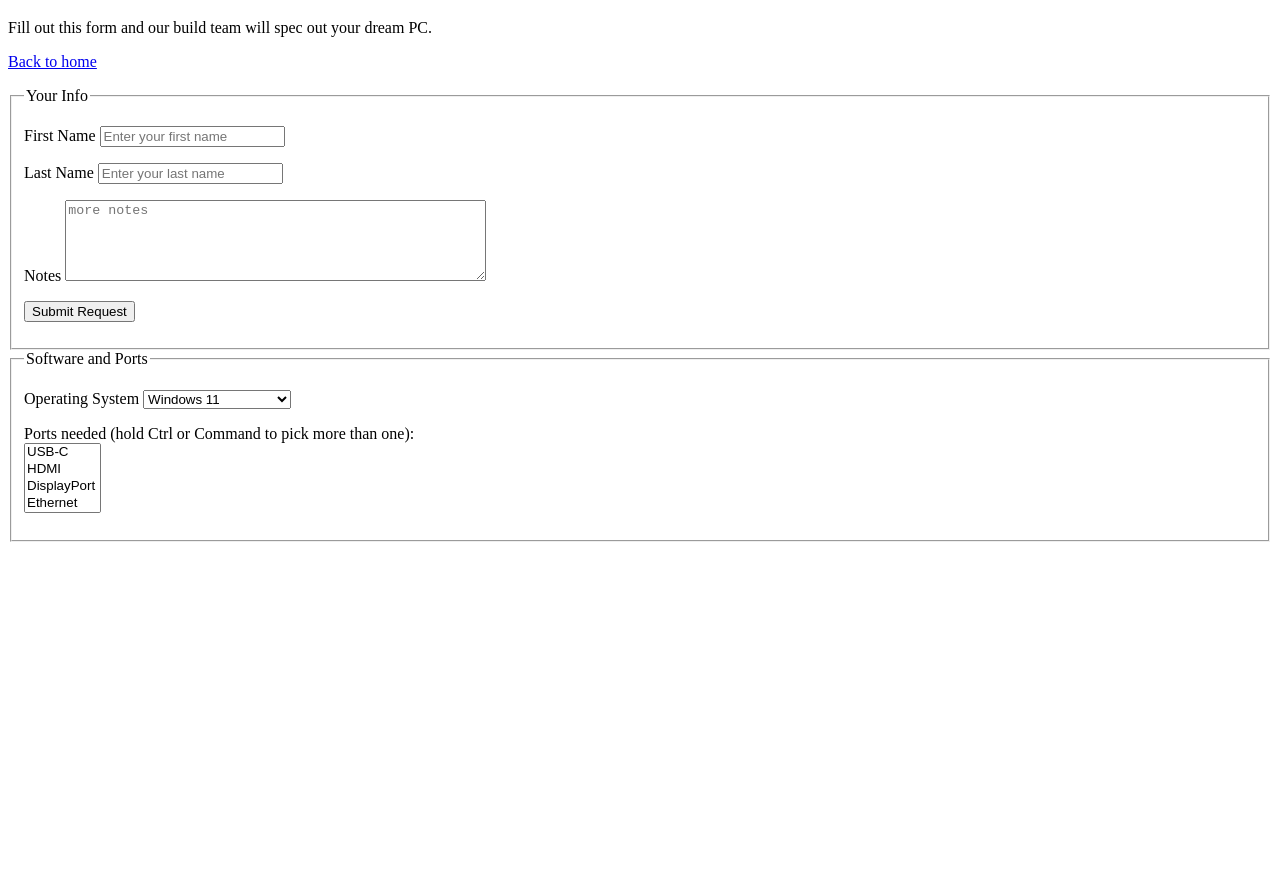
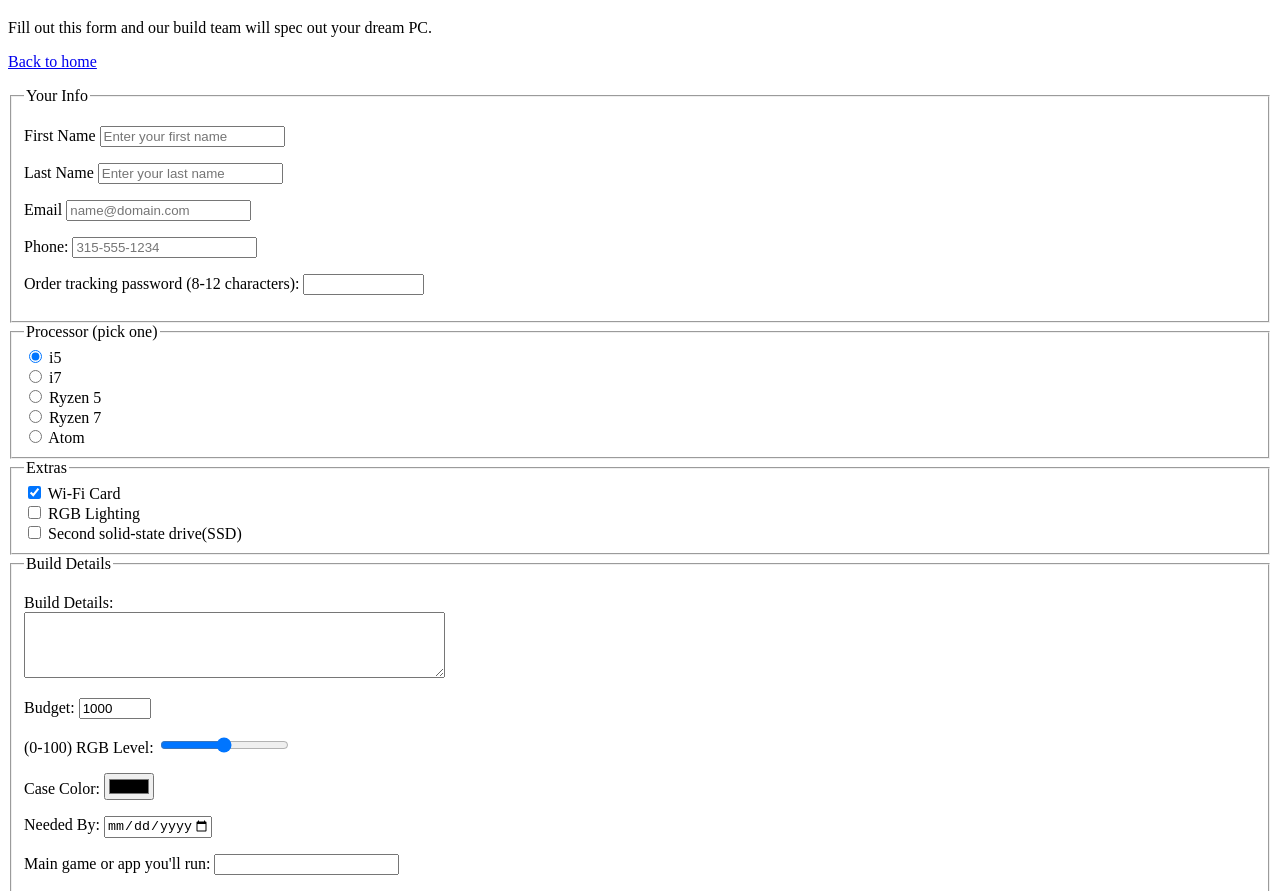
Before and after one commit to KCJR1/CIS26-27-Juniors, a plain HTML site: page forms.html in a window 1280 px wide. Shown: the part 61-952 px from the top of the page. Before the commit the page ends 800 px from the top, so only its background shows below. Drawn offline with Linux system fonts and the light colour scheme.

Commit message:
Wed Nov 4 2026

```diff
--- a/forms.html
+++ b/forms.html
@@ -33,13 +33,102 @@
                <input type="text" id="last" name="last" placeholder="Enter your last name" required>
                </p>
                <p>
-                  <label for="notes">Notes</label>
-                  <textarea id="notes" name="notes" rows="5" cols="50" placeholder="more notes"></textarea>
+                  <label for="email">Email</label>
+                  <input type="email" name="email" id="email" placeholder="name@domain.com" required>
                </p>
                <p>
-                  <input type="submit" value="Submit Request">
+                  <label for="phone">Phone:</label>
+                  <input type="tel" name="phone" id="phone" placeholder="315-555-1234"
+                     pattern="[0-9]{3}-[0-9]{3}-[0-9]{4}" title="Formate: 315-555-1234">
+               </p>
+               <p>
+                  <label for="tracker">Order tracking password (8-12 characters):</label>
+                  <input type="password" name="tracker" id="tracker" size="12" minlength="8" maxlength="12" required>
                </p>
       </fieldset>
+      <fieldset>
+         <legend>Processor (pick one)</legend>
+         <div>
+            <input type="radio" id="i5" name="cpu" value="i5" checked>
+            <label for="i5">i5</label>
+         </div>
+         <div>
+               <input type="radio" id="i7" name="cpu" value="i7">
+               <label for="i7">i7</label>
+         </div>
+         <div>
+               <input type="radio" id="ryzen5" name="cpu" value="ryzen5">
+               <label for="ryzen5">Ryzen 5</label>
+         </div>
+         <div>
+               <input type="radio" id="ryzen7" name="cpu" value="ryzen7">
+               <label for="ryzen7">Ryzen 7</label>
+         </div>
+         <div>
+               <input type="radio" id="atom" name="cpu" value="atom">
+               <label for="atom">Atom</label>
+         </div>
+
+      </fieldset>
+      <fieldset>
+         <legend>Extras</legend>
+         <div>
+            <input type="checkbox" id="wifi" name="extras" value="wifi" checked>
+            <label for="wifi">Wi-Fi Card</label>
+         </div>
+         <div>
+            <input type="checkbox" id="rgb" name="extras" value="rgb">
+            <label for="rgb">RGB Lighting</label>
+         </div>
+         <div>
+            <input type="checkbox" id="extraSsd" name="extras" value="extraSsd">
+            <label for="extraSsd">Second solid-state drive(SSD)</label>
+         </div>
+      </fieldset>
+      <fieldset>
+         <p>
+            <label for="buildDetails">Build Details:</label>
+            <br>
+            <textarea id="buildDetails" name="buildDetails" rows="4" cols="50"></textarea>
+         </p>
+         <legend>Build Details</legend>
+         <p>
+            <label for="budget">Budget:</label>
+            <input type="number" id="budget" name="budget" min="500" max="3000" step="50" value="1000">
+         </p>
+         <p>
+            <label for="rgbLevel">(0-100) RGB Level:</label>
+            <input type="range" id="rgbLevel" name="rgbLevel" min="0" max="100" step="10" value="50">
+         </p>
+         <p>
+            <label for="caseColor">Case Color:</label>
+            <input type="color" id="caseColor" name="caseColor">
+         </p>
+         <p>
+            <label for="neededBy">Needed By:</label>
+            <input type="date" id="neededBy" name="neededBy" min="2026-01-01" max="2027-12-31">
+         </p>
+         <p>
+            <label for="game">Main game or app you'll run:</label>
+            <input list="games" id="game" name="game">
+            <datalist id="game">
+               <option value="Fortnite">
+               <option value="Minecraft">
+               <option value="Roblox">
+               <option value="League of Legends">
+               <option value="Dota 2">
+            </datalist>
+         </p>
+      </fieldset>
+      <fieldset>
+         <label for="portfolio">Your Github Pages site:</label>
+         <input type="url" id="portfolio" name="portfolio" size="50" placeholder="Https://username.github.io">
+      </fieldset>
+      <p>
+         <label for="notes">Anything else the build team should know?</label>
+         <br>
+         <textarea id="notes" name="notes" rows="5" cols="50" placeholder="Needs to be able to fit under my desk"></textarea>
+      </p>
       <!--Drop-down and list box-->
       <fieldset>
          <legend>Software and Ports</legend>
@@ -61,6 +150,8 @@
                <option value="thunderbolt">Thunderbolt</option>
             </select>
          </p>
+         <p>
+            <input type="submit" value="Submit Request"></p>
       </fieldset>
 
 
```
